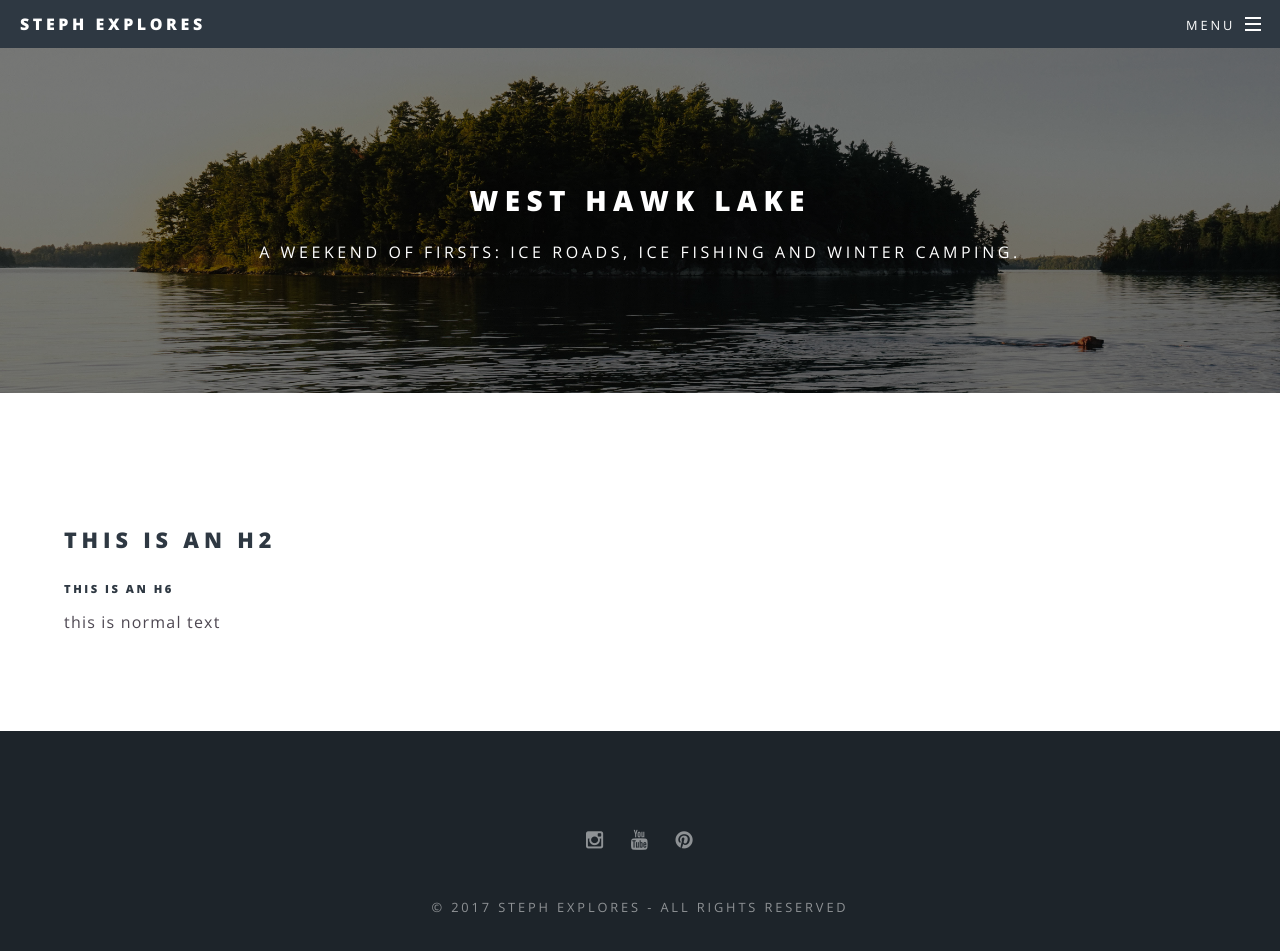
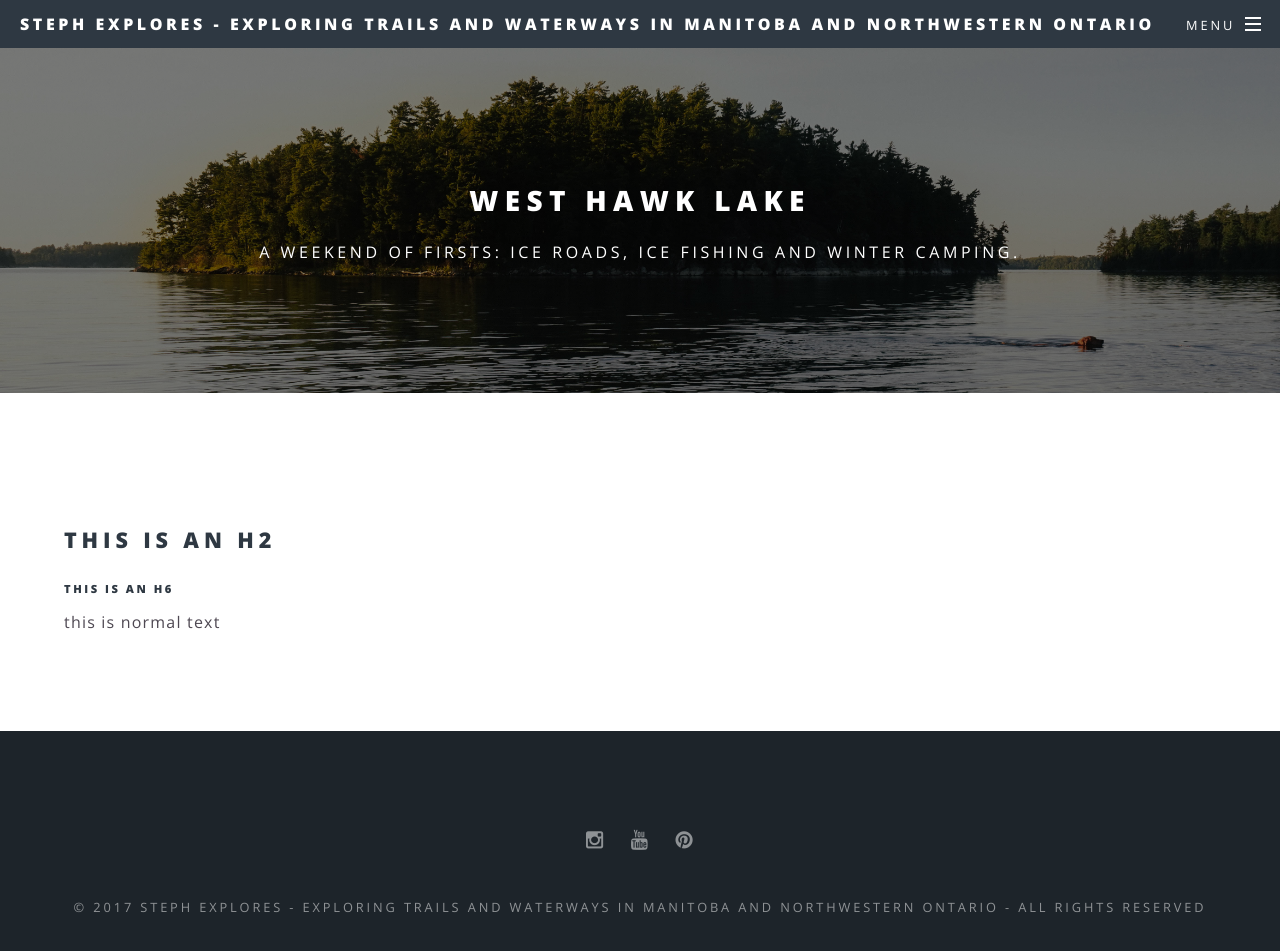
Before and after one commit to stephexplores/website, a Jekyll site: the page built from _posts/2017-03-15-travel-3-west-hawk-lake.markdown, in a window 1280 px wide and 1010 px high. Shown: the top 951 px of the window. Built offline with Jekyll 4.4.1, drawn with Linux system fonts in a browser that asks for light colours.

Commit message:
random junk, sub menus, favicon, updated instagram, etc..

```diff
--- a/_config.yml
+++ b/_config.yml
@@ -2,7 +2,7 @@
 #
 
 # Site settings
-title: Steph Explores
+title: Steph Explores - Exploring trails and waterways in Manitoba and northwestern Ontario
 description: Exploring trails and waterways in Manitoba and northwestern Ontario
 first_published: 2016 # if migrating another site, the year of your first publish
 email: stephanie.paige@hotmail.com
--- a/_includes/head.html
+++ b/_includes/head.html
@@ -1,13 +1,14 @@
 <head>
   <meta charset="utf-8" />
   <meta name="viewport" content="width=device-width, initial-scale=1" />
+
   <title>{% if page.title %}{{ page.title | escape }}{% else %}{{ site.title | escape }}{% endif %}</title>
+
   <meta name="description" content="{% if page.excerpt %}{{ page.excerpt | strip_html | strip_newlines | truncate: 160 }}{% else %}{{ site.description }}{% endif %}">
-  <!--[if lte IE 8]><script src="{{ "/js/ie/html5shiv.js" | prepend: site.baseurl }}"></script><![endif]-->
+
   <link rel="canonical" href="{{ page.url | replace:'index.html','' | prepend: site.baseurl | prepend: site.url }}">
+  <link rel="alternate" type="application/rss+xml" title="{{ site.title }}" href="{{ "/feed.xml" | prepend: site.baseurl | prepend: site.url }}">
   <link rel="stylesheet" href="https://cdnjs.cloudflare.com/ajax/libs/magnific-popup.js/1.1.0/magnific-popup.min.css" />
   <link rel="stylesheet" href="{{ "/css/main.css" | prepend: site.baseurl }}" />
-  <!--[if lte IE 8]><link rel="stylesheet" href="{{ "/css/ie8.css" | prepend: site.baseurl }}" /><![endif]-->
-  <!--[if lte IE 9]><link rel="stylesheet" href="{{ "/css/ie9.css" | prepend: site.baseurl }}" /><![endif]-->
-  <link rel="alternate" type="application/rss+xml" title="{{ site.title }}" href="{{ "/feed.xml" | prepend: site.baseurl | prepend: site.url }}">
+  <link rel='icon' href="{{ "/images/favicon.png" | prepend: site.baseurl }}" type="image/png" />
 </head>
--- a/_includes/header.html
+++ b/_includes/header.html
@@ -7,9 +7,27 @@
         <a href="#menu" class="menuToggle"><span>Menu</span></a>
         <div id="menu">
           <ul>
-            <li><a href="#travel" class="scrolly">Travel</a></li>
-            <li><a href="#gear" class="scrolly">Gear</a></li>
-            <li><a href="{{ "/feed.xml" | prepend: site.baseurl }}"
+            <li class="menu-title"><a href="" class="travel-menu-trigger">Travel</a></li>
+            <li class="menu-slide travel-menu">
+              <ul>
+                {% for link in site.posts %}
+                  {% if link.category == "travel" %}
+                    <li><a href="{{ link.permalink }}" title="{{ link.title }}">{{ link.title }}</a></li>
+                  {% endif %}
+                {% endfor %}
+              </ul>
+            </li>
+            <li class="menu-title"><a href="" class="gear-menu-trigger">Gear</a></li>
+            <li class="menu-slide gear-menu">
+              <ul>
+                {% for link in site.posts %}
+                  {% if link.category == "gear" %}
+                    <li><a href="{{ link.permalink }}" title="{{ link.title }}">{{ link.title }}</a></li>
+                  {% endif %}
+                {% endfor %}
+              </ul>
+            </li>
+            <li class="menu-title"><a href="{{ "/feed.xml" | prepend: site.baseurl }}"
                    class="icon fa-feed"> RSS Feed</a></li>
           </ul>
         </div>
--- a/css/main.scss
+++ b/css/main.scss
@@ -1834,11 +1834,27 @@
 	}
 
 
+
+.menu-slide{
+	font-size: 12px;
+}
+
+.menu-title{
+	border-top: 0 !important;
+}
+
+
+
+
+
+
+
+
+
+
 .sign-up{
 	margin-top: 50px !important;
 }
-
-
 
 	/* Styles for sign-up-form modal*/
 	#sign-up-form {
```
Also changed, not shown: _includes/ascii.html (added, +23 -0 lines), _layouts/default.html (+1 -6 lines), _layouts/landing.html (+1 -6 lines), _posts/2017-03-15-travel-3-west-hawk-lake.markdown (renamed from _posts/2017-03-15-travel-3-.markdown), images/favicon.png (added).
